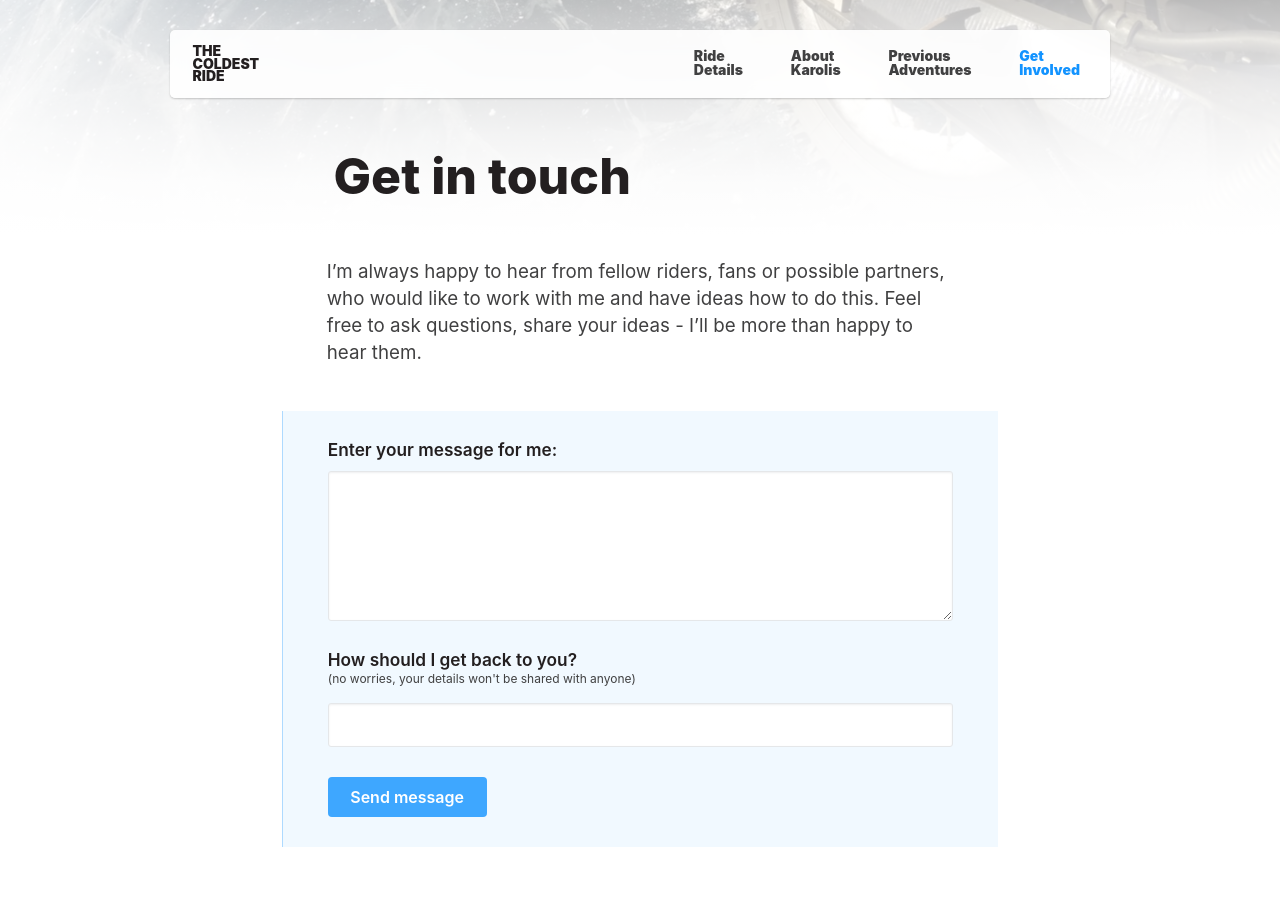
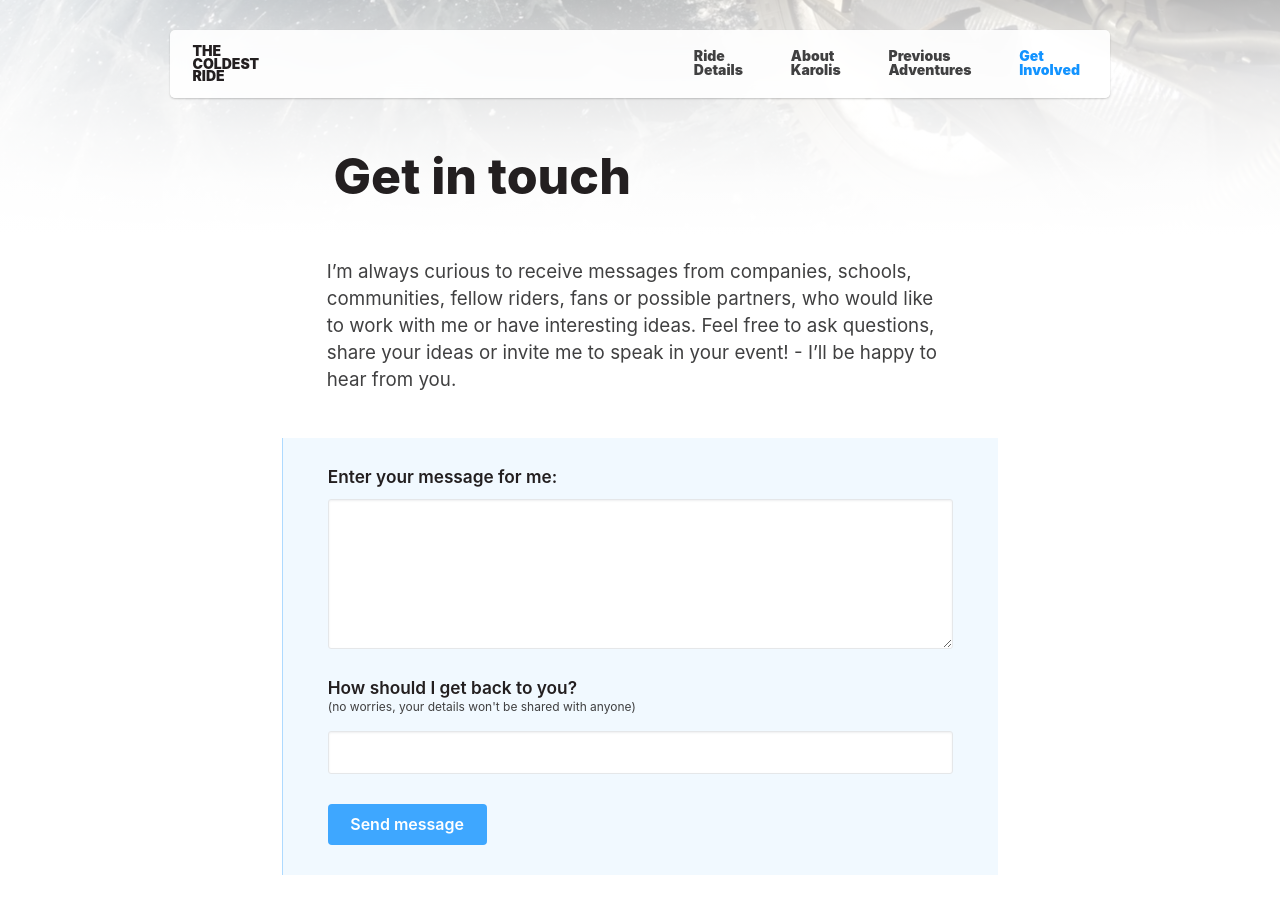
Before and after one commit to karolismieliauskas/thecoldestride.com, a Jekyll site: the page built from pages/get-in-touch.html, in a window 1280 px wide and 900 px high, scrolled down 413 px. Built offline with Jekyll 4.4.1, drawn with Linux system fonts in a browser that asks for light colours.

Commit message:
Update getintouch.yml

```diff
--- a/_data/getintouch.yml
+++ b/_data/getintouch.yml
@@ -1,7 +1,7 @@
 hero:
   title: Get in touch
 body: |
-  I'm always happy to hear from fellow riders, fans or possible partners, who would like to work with me and have ideas how to do this. Feel free to ask questions, share your ideas  - I'll be more than happy to hear them.
+  I'm always curious to receive messages from companies, schools, communities, fellow riders, fans or possible partners, who would like to work with me or have interesting ideas. Feel free to ask questions, share your ideas or invite me to speak in your event! - I'll be happy to hear from you.
 form:
   email: karolis.mieliauskas@gmail.com
   message:
```
